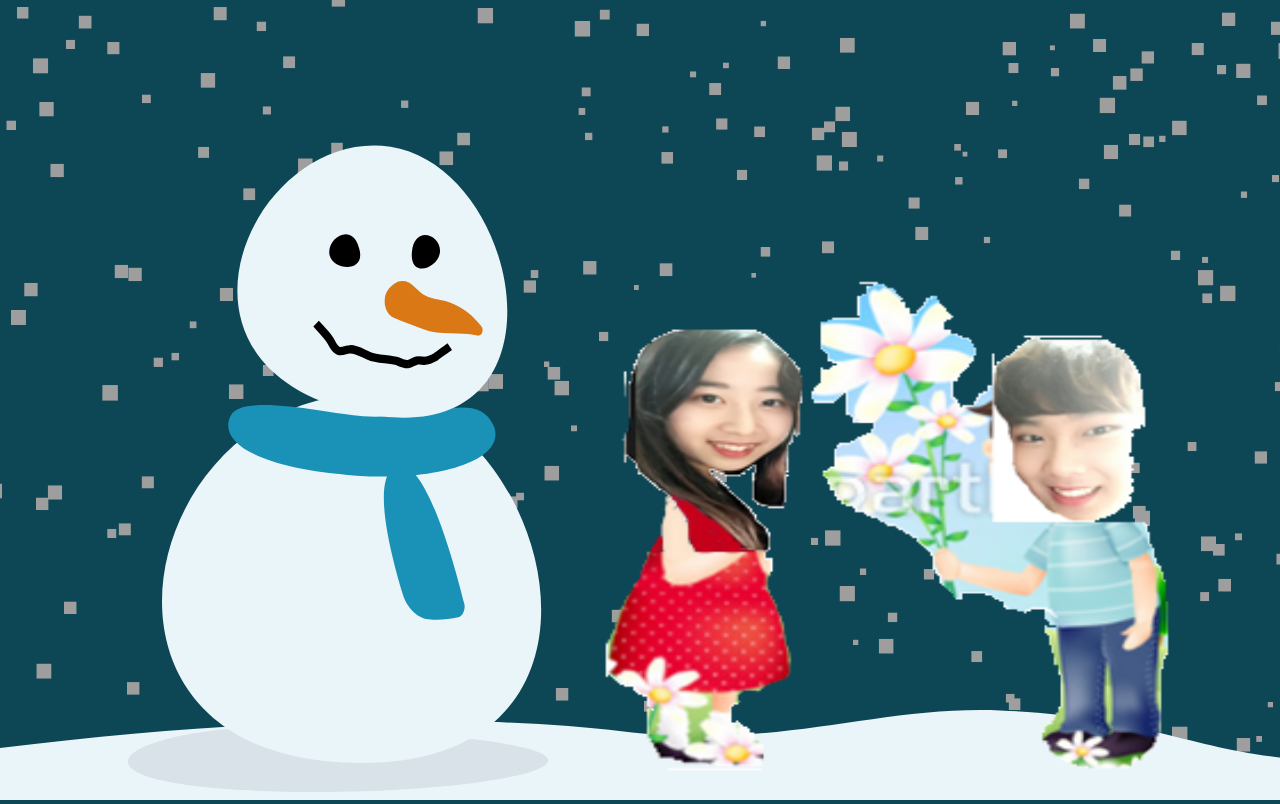
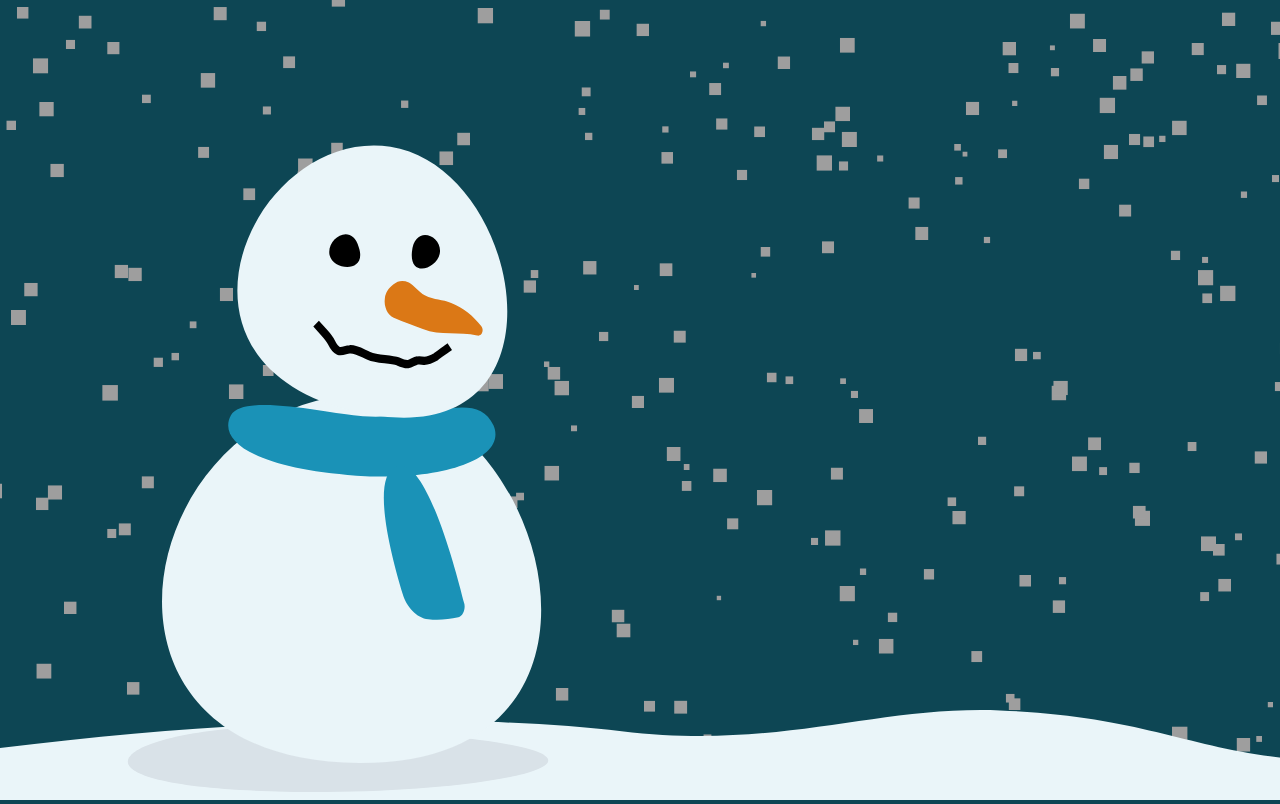
Before and after one commit to dbw03135/dbw03135.github.com, a plain HTML site: page index.html in a window 1280 px wide. Drawn offline with nearby package versions, Linux system fonts and the light colour scheme.

Commit message:
remove image

```diff
--- a/index.html
+++ b/index.html
@@ -31,7 +31,7 @@
 				</g>
 			</g>
 		</svg>
-		<img id="couple" width="800" height="500" src="img/couple.png">
+		<!--<img id="couple" width="800" height="500" src="img/couple.png">-->
 		<canvas id="canvas" width="1000" height="600">
 		  Canvas is not supported.
 		</canvas>
```
